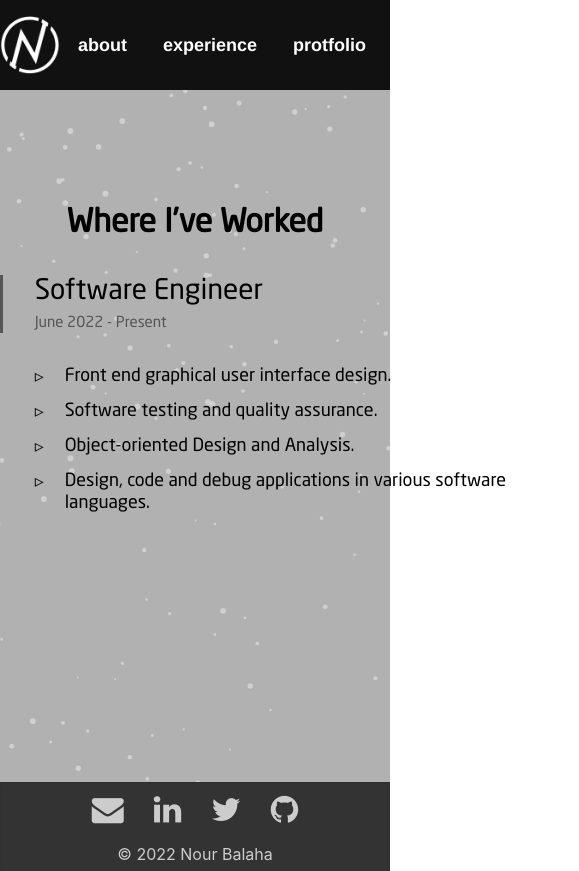
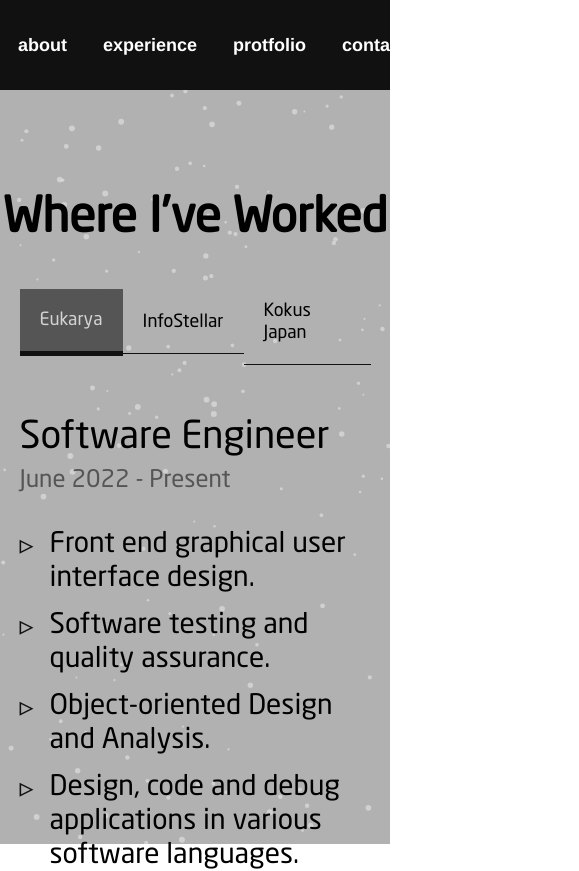
Before and after one commit to nourbalaha/nourbalaha.github.io, a React (Create React App) app: page /experience in a window 390 px wide. Shown: the top 871 px of the page, 579 px wide, since content can reach past the window. Built offline with nearby package versions, Linux system fonts and the light colour scheme; a web font is replaced by a local one.

Commit message:
style: fix mobile view

```diff
--- a/src/components/Navbar/Navbar.style.scss
+++ b/src/components/Navbar/Navbar.style.scss
@@ -28,10 +28,13 @@
       opacity: 0.8;
     }
   }
+}
 
-  @media screen and (max-width: 320px) {
+  @media screen and (max-width: 480px) {
     .nav-img {
       display: none;
     }
+    .nav-item {
+      padding: 18px 9px;
+    }
   }
-}
--- a/src/pages/Experience/Experience.page.tsx
+++ b/src/pages/Experience/Experience.page.tsx
@@ -3,6 +3,7 @@ import "./Experience.style.scss";
 import { Job, list } from './job-list'
 
 export default function Experience() {
+  // eslint-disable-next-line
   const [jobList, setJobList] = useState<Array<Job>>(list);
   const [selectedJob, setSelectedJob] = useState<Job>(jobList[0]);
 
--- a/src/pages/Experience/Experience.style.scss
+++ b/src/pages/Experience/Experience.style.scss
@@ -51,7 +51,7 @@ $black2: #333333;
           }
           .job-date {
             font-size: 15px;
-            margin-bottom: 1rem;
+            margin-bottom: 13px;
             color: #555555;
           }
         }
@@ -73,17 +73,64 @@ $black2: #333333;
       }
     }
   }
-}
-
   .selected {
     color: #d3d3d3;
     background-color: #555555;
     border-left: 5px solid $black !important;
   }
+}
 
-@media screen and (max-width: 500px) {
+@media screen and (max-width: 768px) {
+    .experience-page {
+        flex-direction: row;
+        justify-content: center;
+        align-items: flex-start;
+        .experience-wrapper {
+          width: 100%;
           .experience-page-header {
-    font-size: 16px;
-    margin: 15px 0;
+            font-size: 48px;
+          }
+          .experience-page-body {
+            flex-direction: column ;
+            justify-content: center;
+            align-items: center;
+            padding: 0 5%;
+            .work-places {
+              font-size: 18px;
+              flex-direction: row ;
+              justify-content: center;
+              align-items: center;
+              width: 100%;
+              margin-bottom: 50px;
+              li {
+                padding: 20px;
+                border-left: none;
+                border-bottom: 1px solid $black;
               }
             }
+            .job-description {
+              width: 100%;
+              margin-left: 0;
+              margin-bottom: 50px;
+              .job-description-header {
+                margin-bottom: 32px;
+                .job-title {
+                  font-size: 38px;
+                }
+                .job-date {
+                  font-size: 24px;
+                }
+              }
+              .job-description-body {
+                font-size: 28px;
+              }
+            }
+          }
+        }
+        .selected {
+          border-left: none !important;
+          border-bottom: 5px solid $black !important;
+        }
+      }
+
+}
```
Lines whose indentation alone changed are shown as unchanged.
